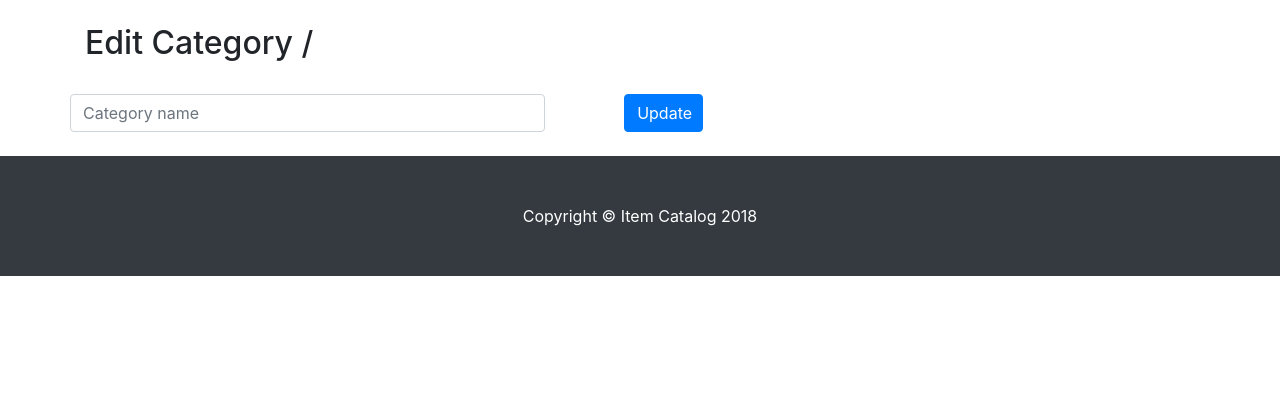
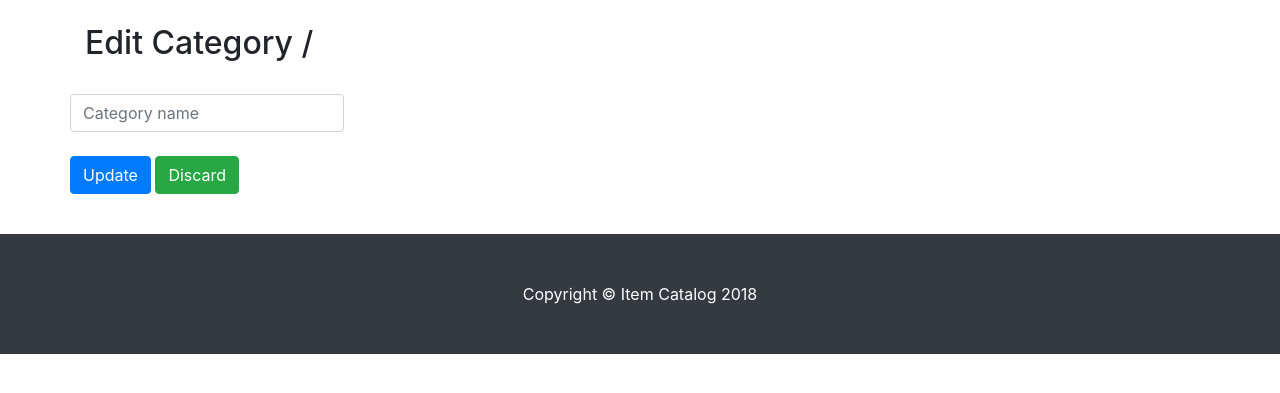
Before and after one commit to dotmido/uda-items-project, a Flask app: template templates/Category/edit.html in a window 1280 px wide. Shown: the part 56-449 px from the top of the page. Run offline with Flask 2, Linux system fonts and the light colour scheme; the template is opened without the code that fills it, so the values that code supplies are empty; some libraries are stand-ins or nearby versions.

Commit message:
discard button added to back to all categories

```diff
--- a/templates/Category/edit.html
+++ b/templates/Category/edit.html
@@ -31,10 +31,13 @@
     <div class="row">
       <div class="col-lg-10">
         <div class="row">
-          <input type='text' class='col-lg-6 form-control' placeholder="Category name" />
-          <div class="col-md-1"></div>
-          <input type='submit' class="col-lg-1 btn btn-primary" value='Update' />
+          <div class="form-group" width='100%'>
+            <input type='text' class='form-control' placeholder="Category name" />
+            <br>
+            <input type='submit' class="btn btn-primary" value='Update' />
+            <a href='{{url_for('allCategories')}}' class="btn btn-success">Discard</a>
 
+          </div>
         </div> <!-- /.row -->
         <br>
       </div>
```
